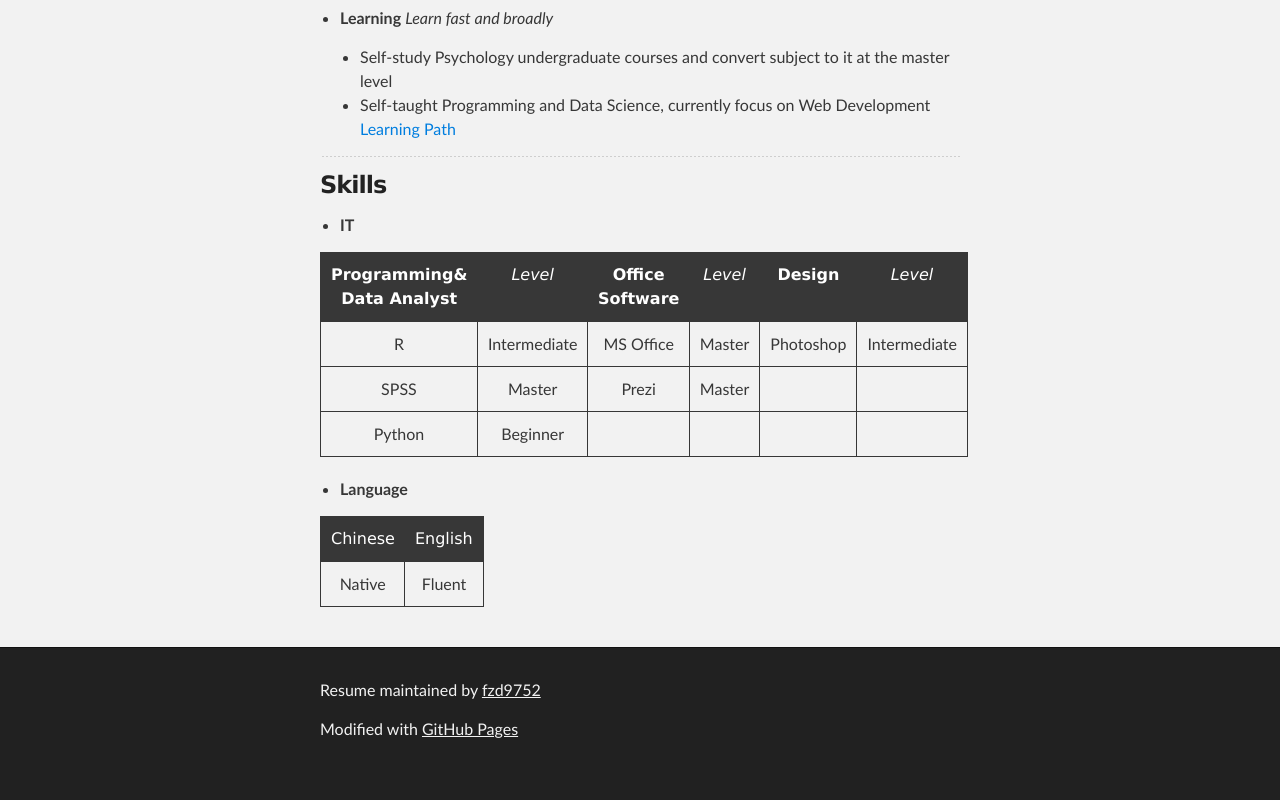
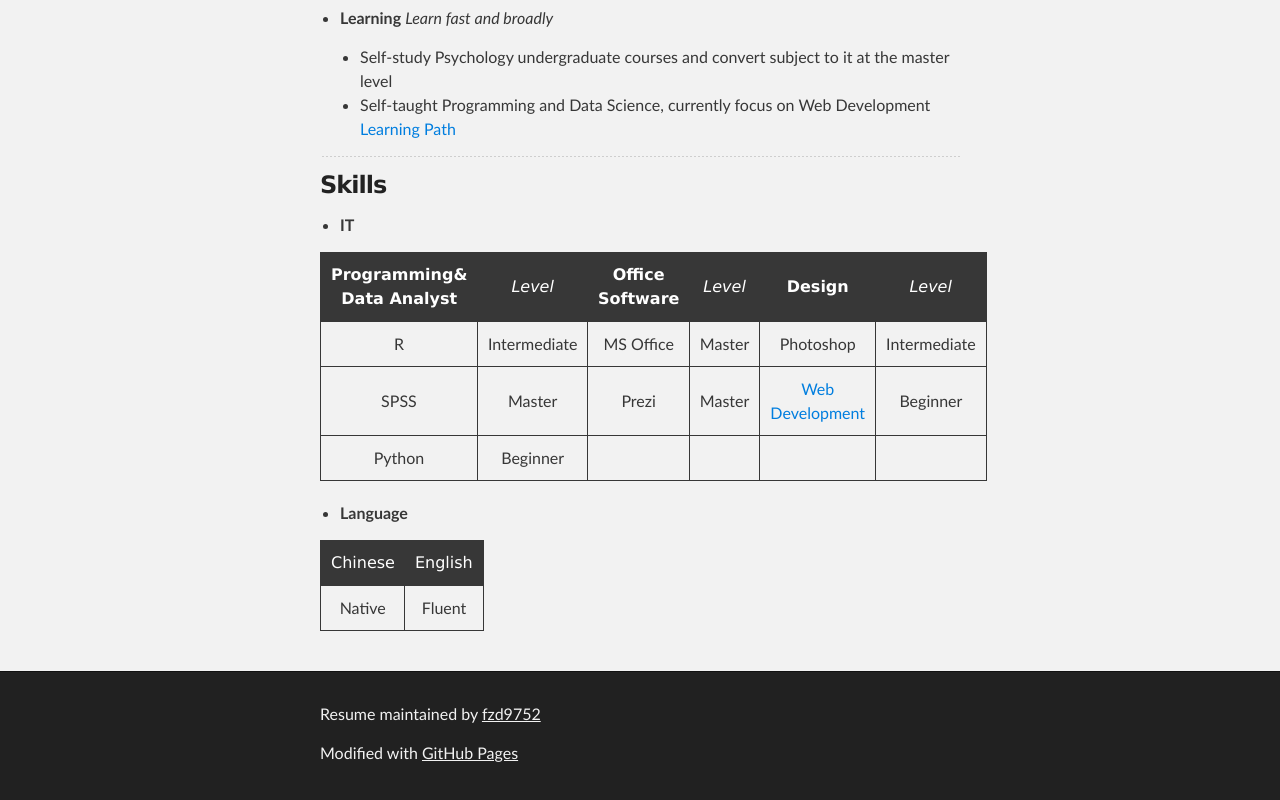
Before and after one commit to fzd9752/Portfolio, a plain HTML site: page index.html in a window 1280 px wide. Shown: the part 1982-2782 px from the top of the page. Before the commit the page ends 2758 px from the top, so only its background shows below. Drawn offline with Linux system fonts and the light colour scheme.

Commit message:
Fix typo, Add link to web development

```diff
--- a/index.html
+++ b/index.html
@@ -44,7 +44,7 @@
 </h2>
 
 <span style="visibility:hidden; " id="obj" ><b>
-  I'm going to Change the World !</b></span>
+  I'm going to Change the World!</b></span>
   <g-emoji alias="smile" style="cursor: wait;"
   onmouseover="showHide()"
   onmouseout="changeHide()"
@@ -201,8 +201,8 @@ More vital is to know how to <strong>listening actively</strong> and <strong>emp
 <td align="center">Master</td>
 <td align="center">Prezi</td>
 <td align="center">Master</td>
-<td align="center"></td>
-<td align="center"></td>
+<td align="center"><a href="https://fzd9752.github.io/Coursera-Full-Stack-Web-Development/">Web Development</a></td>
+<td align="center">Beginner</td>
 </tr>
 <tr>
 <td align="center">Python</td>
--- a/javascripts/main.js
+++ b/javascripts/main.js
@@ -25,7 +25,7 @@ function showHide()
 
     else if (count < 6){
       header.style.visibility='visible';
-      alert("OK...You can see it FOREVER!!");
+      alert("Alright...Now.You can see it FOREVER!!");
     }
     else if (count < 7 ){
       setTimeout(function(){
--- a/stylesheets/github-light.css
+++ b/stylesheets/github-light.css
@@ -128,3 +128,11 @@ SOFTWARE.
     background: -moz-linear-gradient(to right, red, orange, yellow, green, aqua, lightblue, violet);
     background: linear-gradient(to right, red, orange, yellow, green, aqua, lightblue, violet)
 }
+
+tr td {
+  vertical-align: middle;
+}
+
+tr th {
+  vertical-align: middle;
+}
```
Also changed, not shown: 2 other files.
